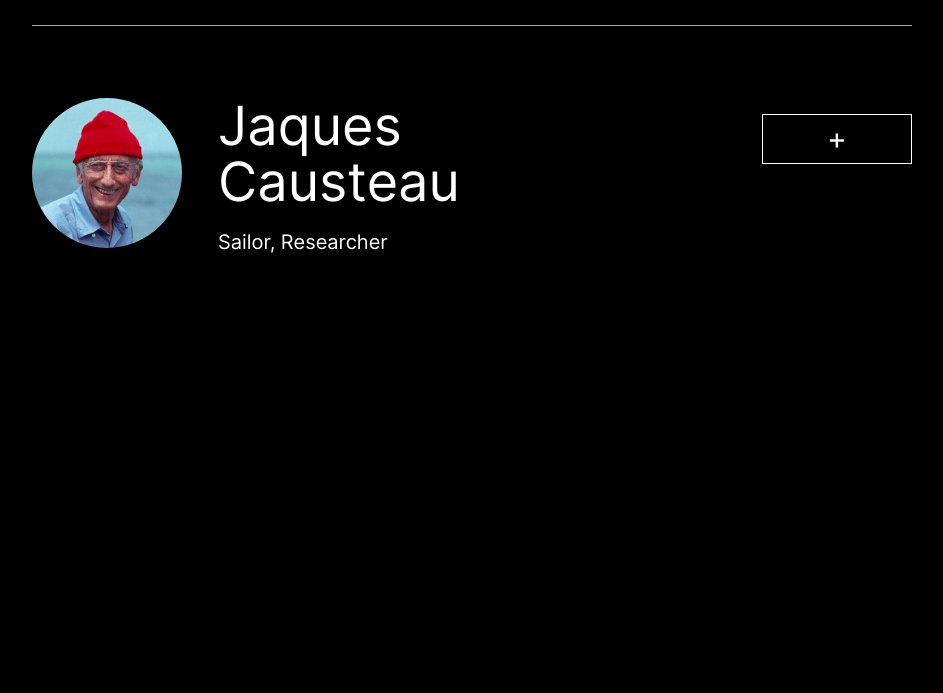
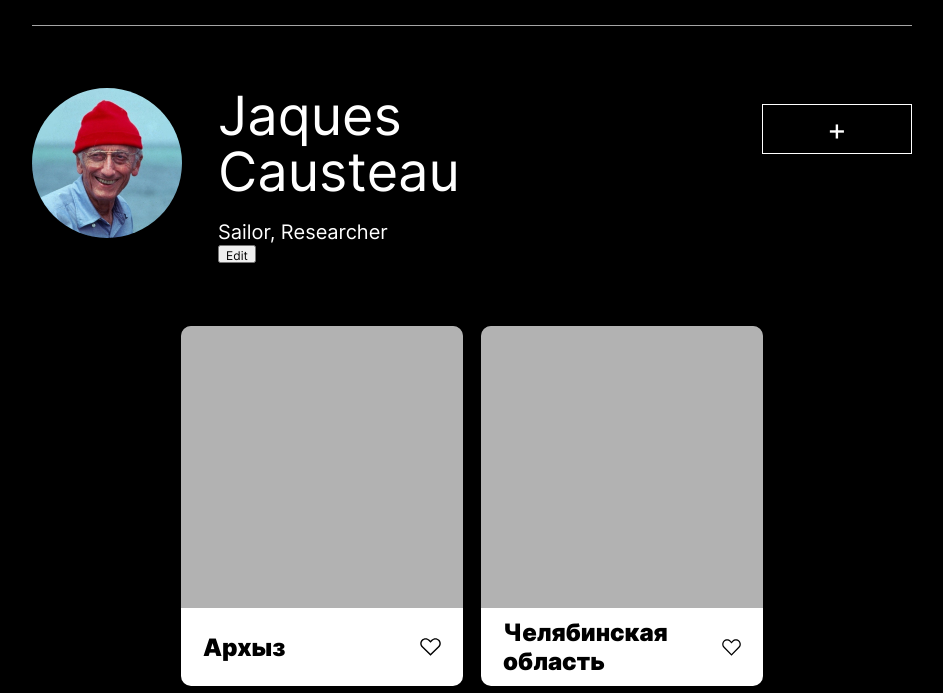
Before and after one commit to VasiliiOrekhov/Mesto_class, a website built with Parcel: page index.html in a window 1280 px wide. Shown: the part 107-800 px from the top of the page, without its empty margins (168-1111 px from the left). Built offline with nearby package versions, Linux system fonts and the light colour scheme.

Commit message:
sprint7start

```diff
--- /dev/null
+++ b/blocks/user-info/__profile_button/user-info__profile_button.css
@@ -0,0 +1,10 @@
+.user-info__profile_button {
+  top: 24px;
+  width: 38px;
+  height: 18px;
+  /* font-family: 'Inter'; */
+  font-style: normal;
+  font-weight: 400;
+  font-size: 12px;
+  line-height: 15px;
+}
--- a/blocks/user-info/user-info.css
+++ b/blocks/user-info/user-info.css
@@ -3,6 +3,7 @@
 @import url(./__name/user-info__name.css);
 @import url(./__job/user-info__job.css);
 @import url(./__button/user-info__button.css);
+@import url(./__profile_button/user-info__profile_button.css);
 
 .user-info {
   display: flex;
--- a/index.html
+++ b/index.html
@@ -18,6 +18,7 @@
           <div class="user-info__data">
             <h1 class="user-info__name">Jaques Causteau</h1>
             <p class="user-info__job">Sailor, Researcher</p>
+            <button class="user-info__profile_button">Edit</button>
           </div>
           <button class="button user-info__button">+</button>
         </div>
@@ -65,6 +66,13 @@
       </div>
       <div class="popup-background"></div>
     </div>
-    <script src="script.js" type="module"></script>
+    <!-- старое -->
+    <!-- <script src="./js/constants.js" type="module"></script>
+    <script src="./js/renderCard.js" type="module"></script>
+    <script src="./js/likeHandler.js" type="module"></script>
+    <script src="./js/card.js" type="module"></script> -->
+    <!-- <script src="script.js" type="module"></script> -->
+    <!-- новое -->
+    <script src="index.js" type="module"></script>
   </body>
 </html>
--- a/index.js
+++ b/index.js
@@ -1,3 +1,4 @@
+console.log('fjfjfj');
 //константы
 import {
   placesList,
--- a/package.json
+++ b/package.json
@@ -5,7 +5,7 @@
   "browserslist": "> 0.5%, last 2 versions, not dead",
   "scripts": {
     "clean:output": "rimraf dist",
-    "dev": "parcel ./index.html -p 3000 --open",
+    "dev": "start npm run clean:output && parcel ./index.html -p 3000 --open",
     "build": "parcel build ./index.html"
   },
   "repository": {
```
